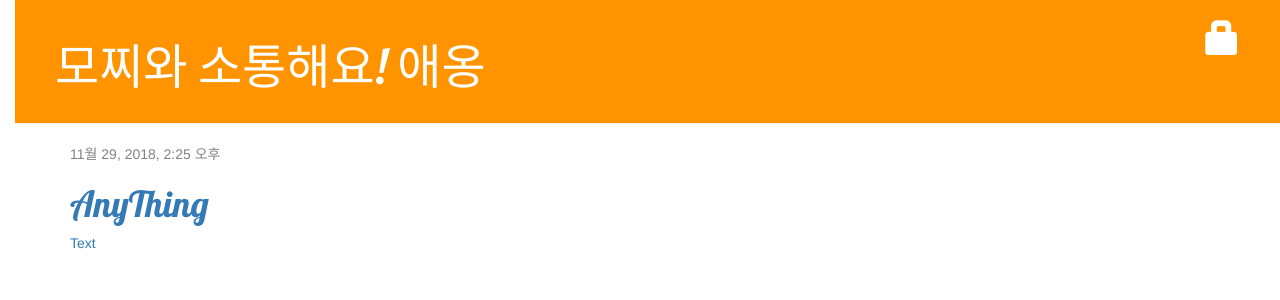
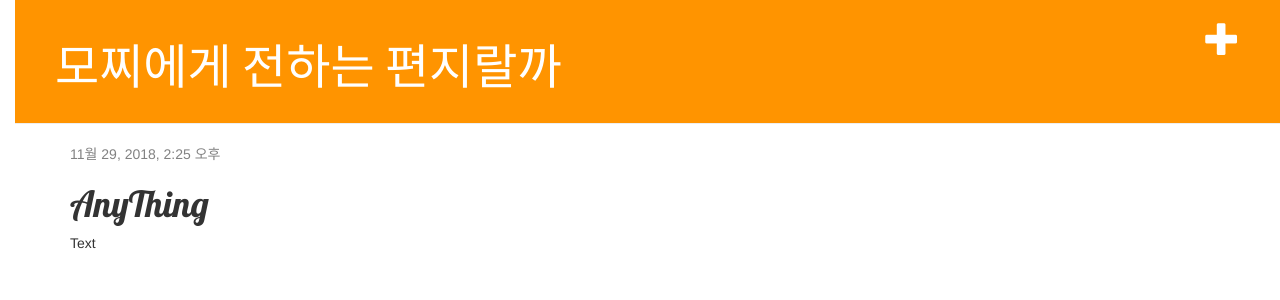
Before and after one commit to ChoiDeborah/dJangoPractice, a Django app: page /post/3/ in a window 1280 px wide. Shown: the top 300 px of the page. Run offline with Django 3.2, Linux system fonts and the light colour scheme; data comes from the database, SQL or seed files in the repository; some libraries are stand-ins or nearby versions.

Commit message:
modify blog/templates/blog/base.html

```diff
--- a/blog/templates/blog/base.html
+++ b/blog/templates/blog/base.html
@@ -1,7 +1,8 @@
+
 {% load static %}
 <html>
     <head>
-        <title>Jimin's Blog</title>
+        <title>모찌모찌니 아게루요!</title>
         <link rel="stylesheet" href="//maxcdn.bootstrapcdn.com/bootstrap/3.2.0/css/bootstrap.min.css">
         <link rel="stylesheet" href="//maxcdn.bootstrapcdn.com/bootstrap/3.2.0/css/bootstrap-theme.min.css">
         <link href='//fonts.googleapis.com/css?family=Lobster&subset=latin,latin-ext' rel='stylesheet' type='text/css'>
@@ -9,14 +10,8 @@
     </head>
     <body>
         <div class="page-header">
-                    {% if user.is_authenticated %}
             <a href="{% url 'post_new' %}" class="top-menu"><span class="glyphicon glyphicon-plus"></span></a>
-                        <a href="{% url 'post_draft_list' %}" class="top-menu"><span class="glyphicon glyphicon-edit"></span></a>
-                        <p class="top-menu"> ㅎㅇ! {{ user.username }} <small>(<a href="{% url 'logout' %}">Log out</a>)</small></p>
-                    {% else %}
-                        <a href="{% url 'login' %}" class="top-menu"><span class="glyphicon glyphicon-lock"></span></a>
-                    {% endif %}
-                    <h1><a href="/">모찌와 소통해요! 애옹</h1>
+            <h1><a href="/"> 모찌에게 전하는 편지랄까 </a></h1>
         </div>
         <div class="content container">
             <div class="row">
```
Lines whose indentation alone changed are shown as unchanged.
